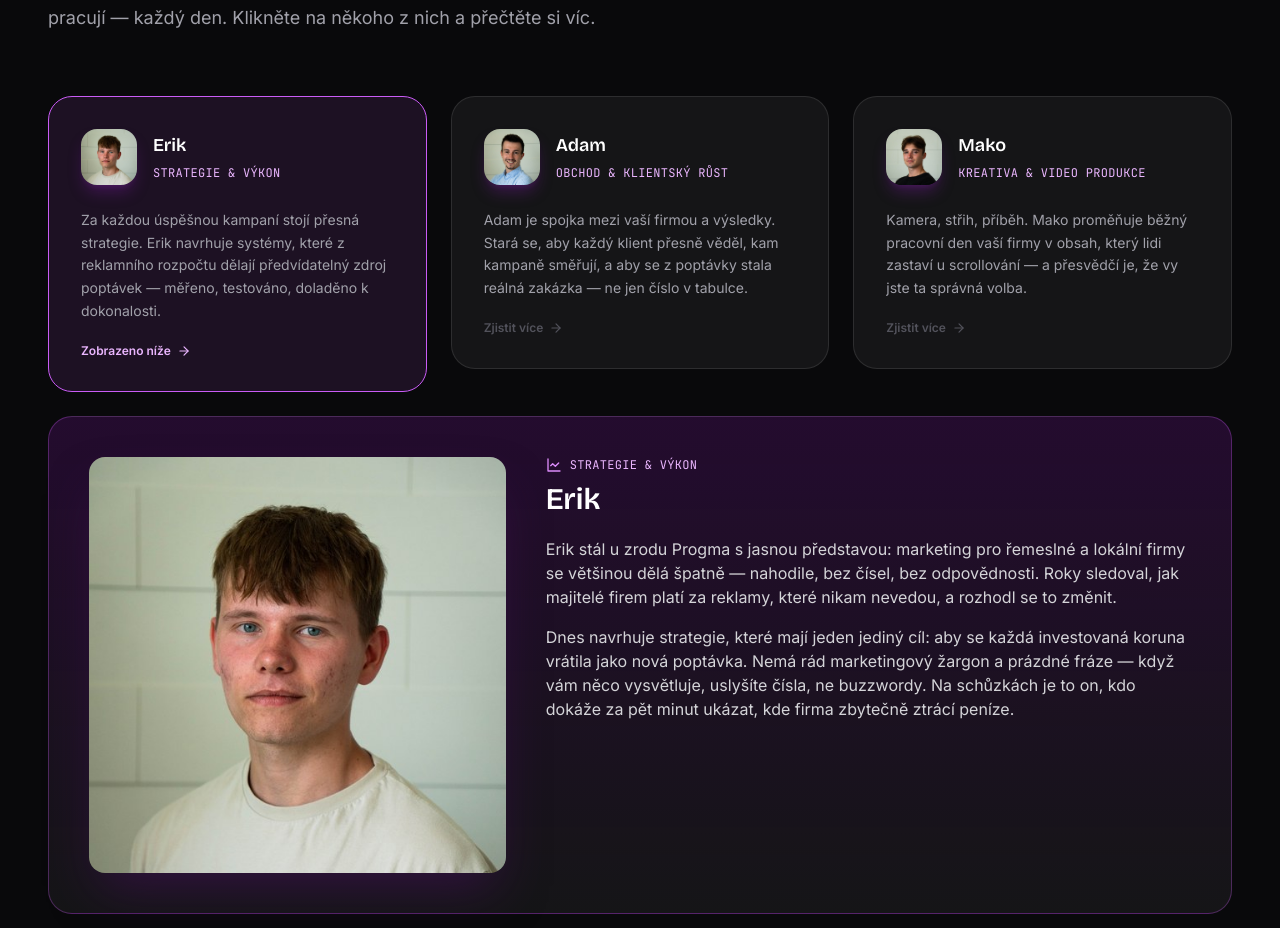
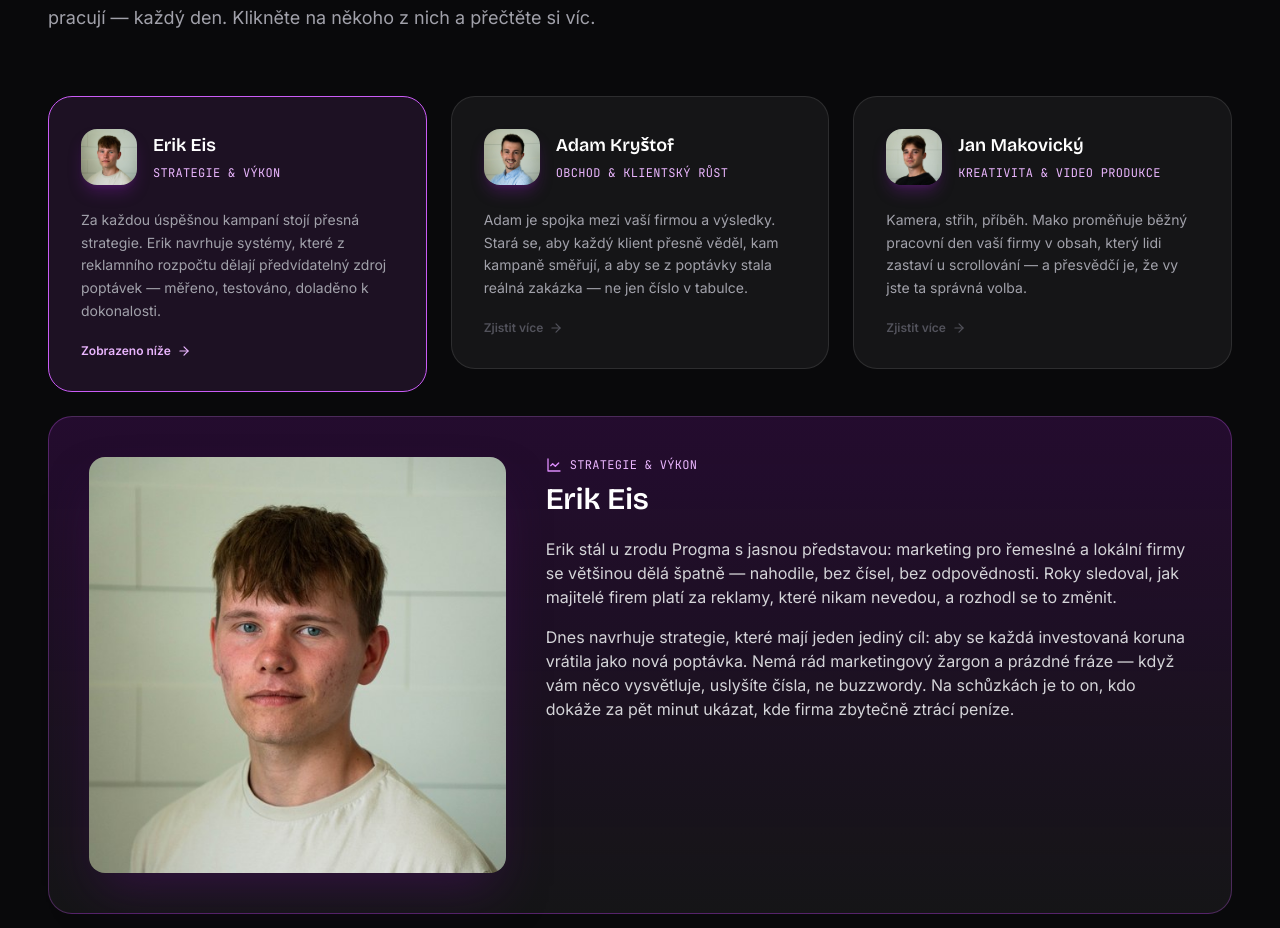
Before and after one commit to eiserik01/Progma, a React (Vite) app: page / in a window 1280 px wide. Shown: the part 4548-5476 px from the top of the page. Built offline with nearby package versions, Linux system fonts and the light colour scheme.

Commit message:
Text Adam

```diff
--- a/src/App.jsx
+++ b/src/App.jsx
@@ -147,33 +147,33 @@ const PRICING_TIERS = [
 
 const TEAM = [
   {
-    name: "Erik",
+    name: "Erik Eis",
     role: "Strategie & Výkon",
     icon: LineChart,
     bio: "Za každou úspěšnou kampaní stojí přesná strategie. Erik navrhuje systémy, které z reklamního rozpočtu dělají předvídatelný zdroj poptávek — měřeno, testováno, doladěno k dokonalosti.",
     bioLong:
       "Erik stál u zrodu Progma s jasnou představou: marketing pro řemeslné a lokální firmy se většinou dělá špatně — nahodile, bez čísel, bez odpovědnosti. Roky sledoval, jak majitelé firem platí za reklamy, které nikam nevedou, a rozhodl se to změnit.\n\nDnes navrhuje strategie, které mají jeden jediný cíl: aby se každá investovaná koruna vrátila jako nová poptávka. Nemá rád marketingový žargon a prázdné fráze — když vám něco vysvětluje, uslyšíte čísla, ne buzzwordy. Na schůzkách je to on, kdo dokáže za pět minut ukázat, kde firma zbytečně ztrácí peníze.",
-    initials: "EK",
+    initials: "EE",
     photo: "/team/erik.jpg",
   },
   {
-    name: "Adam",
+    name: "Adam Kryštof",
     role: "Obchod & Klientský růst",
     icon: Handshake,
     bio: "Adam je spojka mezi vaší firmou a výsledky. Stará se, aby každý klient přesně věděl, kam kampaně směřují, a aby se z poptávky stala reálná zakázka — ne jen číslo v tabulce.",
     bioLong:
-      "Adam je první člověk, se kterým si většina klientů promluví — a ten, komu volají, když potřebují něco vyřešit rychle. Baví ho budovat vztahy, které vydrží roky, ne jednorázové zakázky na jednu kampaň.\n\nPřed Progma roky prodával v terénu a naučil se jednu věc, která platí i dnes: lidé nekupují služby, kupují důvěru. Ke každému klientovi proto přistupuje jako k dlouhodobému partnerství — s kalkulačkou v jedné ruce a upřímností ve druhé. Je to on, kdo na schůzce vytáhne kalkulaci a vysvětlí ji tak, aby dávala smysl i bez marketingového vzdělání.",
-    initials: "AD",
+      "Adam je první zastupující firmy při oslovení potencionálního zákazníka a ten, kdo s ním komunikuje a zodpovídá za rychlé vyřešení a odbavení požadavku.  Adam se zabýval budováním vztahů s obchodními partnery už před vznikem Progmy a stál u zrození také několika spoluprací, mimo jiné i s úspěšnými podnikateli a majiteli firem. Jeho styl komunikace a kvality jsou jedna z věcí, proč právě on je ten, kdo klienty oslovuje.  Lidé nekupují pouze službu, ale i důvěru. Právě proto ke každému klientovi přistupuje jako k dlouhodobému partnerství. Adam je ten, kdo na schůzce vysvětlí kalkulaci tak, aby dávala smysl i těm bez marketingového vzdělání.",
+    initials: "AK",
     photo: "/team/adam.jpg",
   },
   {
-    name: "Mako",
-    role: "Kreativa & Video produkce",
+    name: "Jan Makovický",
+    role: "Kreativita & Video produkce",
     icon: Camera,
     bio: "Kamera, střih, příběh. Mako proměňuje běžný pracovní den vaší firmy v obsah, který lidi zastaví u scrollování — a přesvědčí je, že vy jste ta správná volba.",
     bioLong:
-      "Mako natočil stovky hodin záběrů ze stavenišť, dílen, servisů a provozoven po celé republice — a ví, že nejlepší reklama nevypadá jako reklama. Jeho přístup je jednoduchý: ukázat řemeslo takové, jaké skutečně je, bez zbytečné okázalosti.\n\nZa kamerou i u střihu hledá autentický moment — tu vteřinu, kdy se z běžného pracovního dne stane obsah, který lidi zastaví u scrollování. Technika je pro něj prostředek, ne cíl. Na natáčení u klienta se snaží být co nejméně vidět, aby zůstal zachycený skutečný provoz firmy, ne nastudovaná scénka.",
-    initials: "MK",
+      "Mako natočil stovky hodin záběrů ze sportovních událostí, cestování, servisů a provozoven po celé republice — a ví, že nejlepší reklama nevypadá jako reklama. Jeho přístup je jednoduchý: ukázat řemeslo takové, jaké skutečně je, bez zbytečné okázalosti.\n\nZa kamerou i u střihu hledá autentický moment — tu vteřinu, kdy se z běžného pracovního dne stane obsah, který lidi zastaví u scrollování. Technika je pro něj prostředek, ne cíl. Na natáčení u klienta se snaží být co nejméně vidět, aby zůstal zachycený skutečný provoz firmy, ne nastudovaná scénka.",
+    initials: "JM",
     photo: "/team/mako.jpg",
   },
 ];
```
